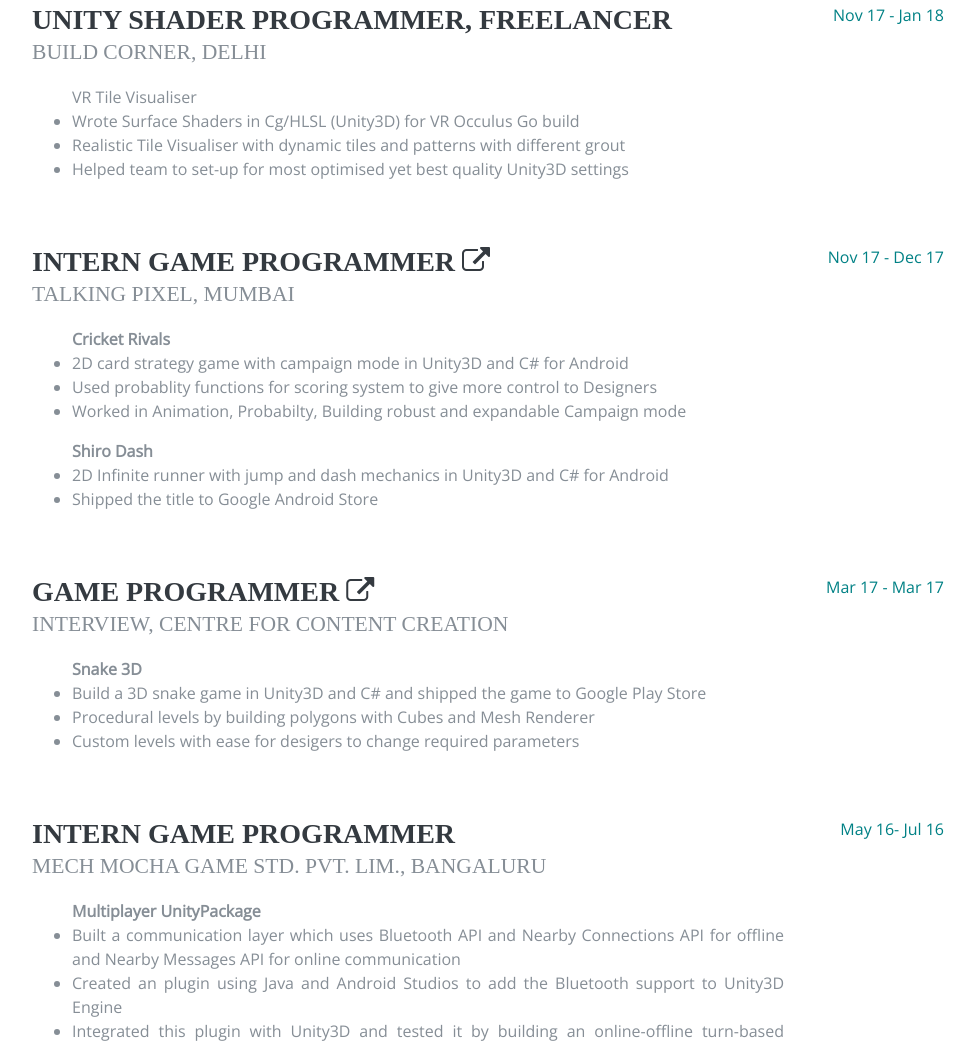
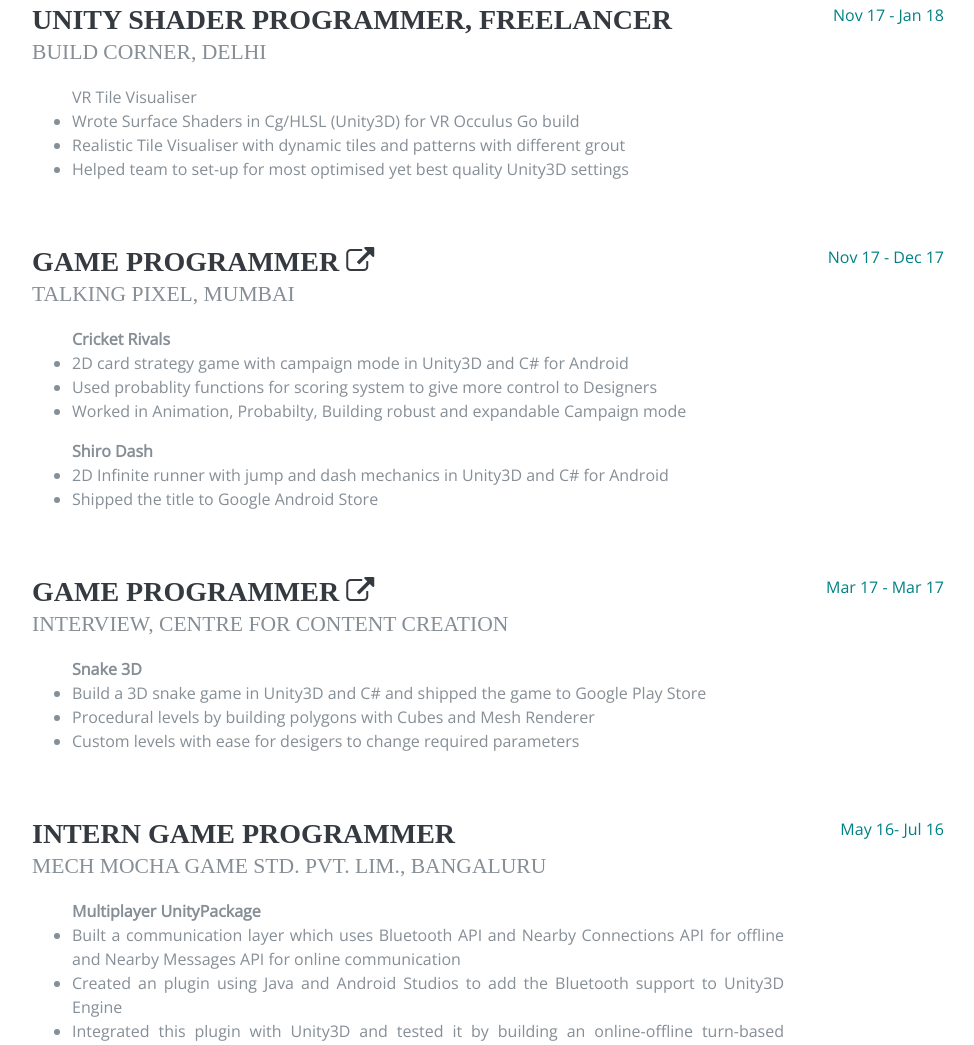
Before and after one commit to Nrjnicks/Nrjnicks.github.io, a website: page resume/index.html in a window 1280 px wide. Shown: the part 1773-2818 px from the top of the page, without its empty margins (288-1262 px from the left). Drawn offline with nearby package versions, Linux system fonts and the light colour scheme; a web font is replaced by a local one.

Commit message:
resume content update

```diff
--- a/resume/index.html
+++ b/resume/index.html
@@ -193,7 +193,7 @@
 
           <div class="resume-item d-flex flex-column flex-md-row mb-5">
             <div class="resume-content mr-auto">
-              <a target="_blank" href="https://play.google.com/store/apps/details?id=com.tp.shirodash"><h3 class="mb-0">Intern Game Programmer <i class="fa fa-external-link"></i></h3></a>
+              <a target="_blank" href="https://play.google.com/store/apps/details?id=com.tp.shirodash"><h3 class="mb-0">Game Programmer <i class="fa fa-external-link"></i></h3></a>
               <div class="subheading mb-3">Talking Pixel, Mumbai</div>
               <ul><b>Cricket Rivals</b>
                   <li>2D card strategy game with campaign mode in Unity3D and C# for Android</li>
```
Also changed, not shown: 1 other file.
